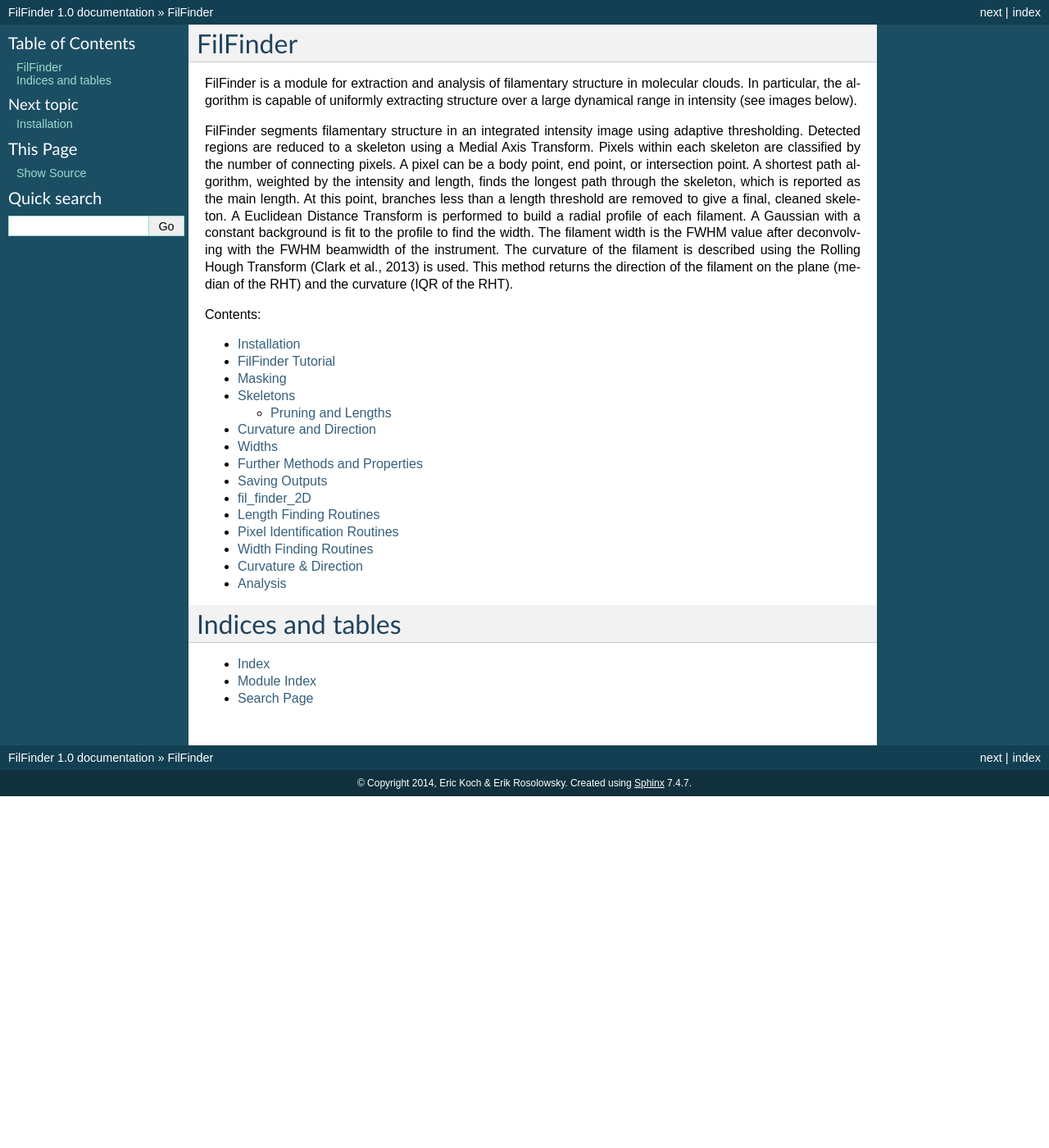
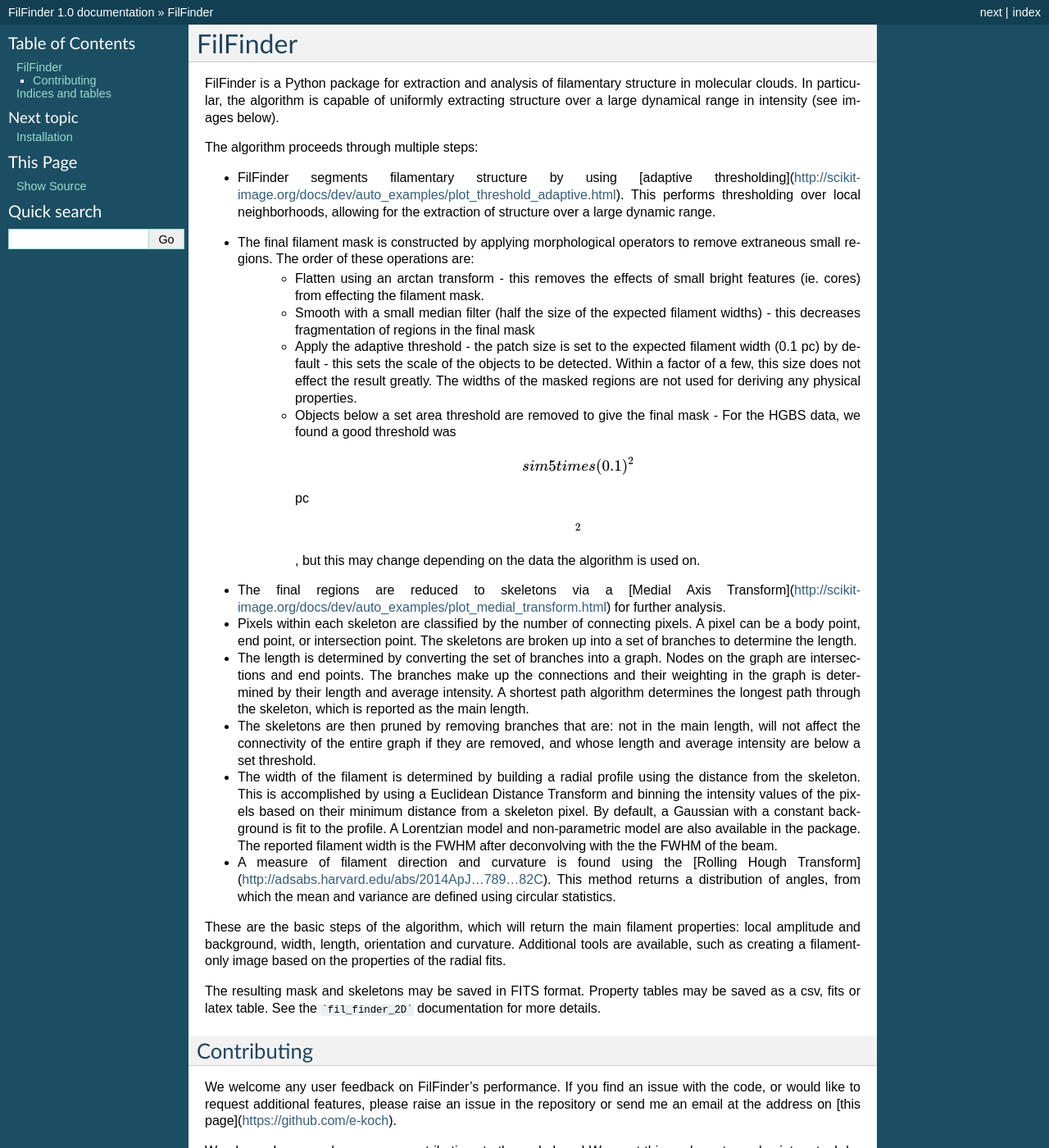
Before and after one commit to e-koch/FilFinder, a Sphinx documentation site: the page built from docs/index.rst, in a window 1280 px wide and 1400 px high. Shown: the whole window at 82% size. Built offline with Sphinx 7.4.7, drawn with Linux system fonts in a browser that asks for light colours; some of the changed text lies outside the part shown.

Commit message:
Update description

````diff
--- a/docs/index.rst
+++ b/docs/index.rst
@@ -6,19 +6,34 @@
 FilFinder
 =========
 
-FilFinder is a module for extraction and analysis of filamentary structure in molecular clouds. In particular, the algorithm is capable of uniformly extracting structure over a large dynamical range in intensity (see images below).
+FilFinder is a Python package for extraction and analysis of filamentary structure in molecular clouds. In particular, the algorithm is capable of uniformly extracting structure over a large dynamical range in intensity (see images below).
 
-FilFinder segments filamentary structure in an integrated intensity image using adaptive thresholding.
-Detected regions are reduced to a skeleton using a Medial Axis Transform.
-Pixels within each skeleton are classified by the number of connecting pixels.
-A pixel can be a body point, end point, or intersection point.
-A shortest path algorithm, weighted by the intensity and length, finds the longest path through the skeleton, which is reported as the main length.
-At this point, branches less than a length threshold are removed to give a final, cleaned skeleton.
-A Euclidean Distance Transform is performed to build a radial profile of each filament.
-A Gaussian with a constant background is fit to the profile to find the width.
-The filament width is the FWHM value after deconvolving with the FWHM beamwidth of the instrument.
-The curvature of the filament is described using the Rolling Hough Transform (Clark et al., 2013) is used.
-This method returns the direction of the filament on the plane (median of the RHT) and the curvature (IQR of the RHT).
+The algorithm proceeds through multiple steps:
+
+* FilFinder segments filamentary structure by using [adaptive thresholding](http://scikit-image.org/docs/dev/auto_examples/plot_threshold_adaptive.html). This performs thresholding over local neighborhoods, allowing for the extraction of structure over a large dynamic range.
+* The final filament mask is constructed by applying morphological operators to remove extraneous small regions. The order of these operations are:
+    * Flatten using an arctan transform - this removes the effects of small bright features (ie. cores) from effecting the filament mask.
+    * Smooth with a small median filter (half the size of the expected filament widths) - this decreases fragmentation of regions in the final mask
+    * Apply the adaptive threshold - the patch size is set to the expected filament width (0.1 pc) by default - this sets the scale of the objects to be detected. Within a factor of a few, this size does not effect the result greatly. The widths of the masked regions are not used for deriving any physical properties.
+    * Objects below a set area threshold are removed to give the final mask - For the HGBS data, we found a good threshold was $$\sim 5\times(0.1)^2$$ pc$$^2$$, but this may change depending on the data the algorithm is used on.
+* The final regions are reduced to skeletons via a [Medial Axis Transform](http://scikit-image.org/docs/dev/auto_examples/plot_medial_transform.html) for further analysis.
+* Pixels within each skeleton are classified by the number of connecting pixels. A pixel can be a body point, end point, or intersection point. The skeletons are broken up into a set of branches to determine the length.
+* The length is determined by converting the set of branches into a graph. Nodes on the graph are intersections and end points. The branches make up the connections and their weighting in the graph is determined by their length and average intensity. A shortest path algorithm determines the longest path through the skeleton, which is reported as the main length.
+* The skeletons are then pruned by removing branches that are: not in the main length, will not affect the connectivity of the entire graph if they are removed, and whose length and average intensity are below a set threshold.
+* The width of the filament is determined by building a radial profile using the distance from the skeleton. This is accomplished by using a Euclidean Distance Transform and binning the intensity values of the pixels based on their minimum distance from a skeleton pixel. By default, a Gaussian with a constant background is fit to the profile. A Lorentzian model and non-parametric model are also available in the package. The reported filament width is the FWHM after deconvolving with the the FWHM of the beam.
+* A measure of filament direction and curvature is found using the [Rolling Hough Transform](http://adsabs.harvard.edu/abs/2014ApJ...789...82C). This method returns a distribution of angles, from which the mean and variance are  defined using circular statistics.
+
+These are the basic steps of the algorithm, which will return the main filament properties: local amplitude and background, width, length, orientation and curvature. Additional tools are available, such as creating a filament-only image based on the properties of the radial fits.
+
+The resulting mask and skeletons may be saved in FITS format. Property tables may be saved as a csv, fits or latex table. See the ```fil_finder_2D``` documentation for more details.
+
+
+Contributing
+------------
+
+We welcome any user feedback on FilFinder's performance. If you find an issue with the code, or would like to request additional features, please raise an issue in the repository or send me an email at the address on [this page](https://github.com/e-koch).
+
+We also welcome and encourage contributions to the code base! We want this package to evolve into a tool developed for the community, by the community.
 
 Contents:
 
````
